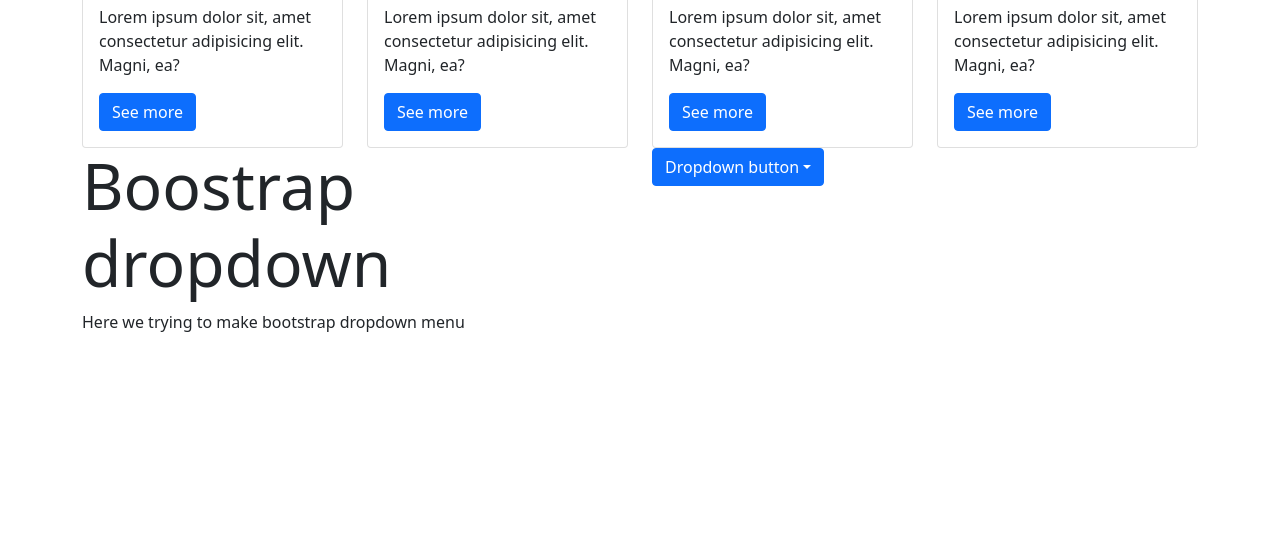
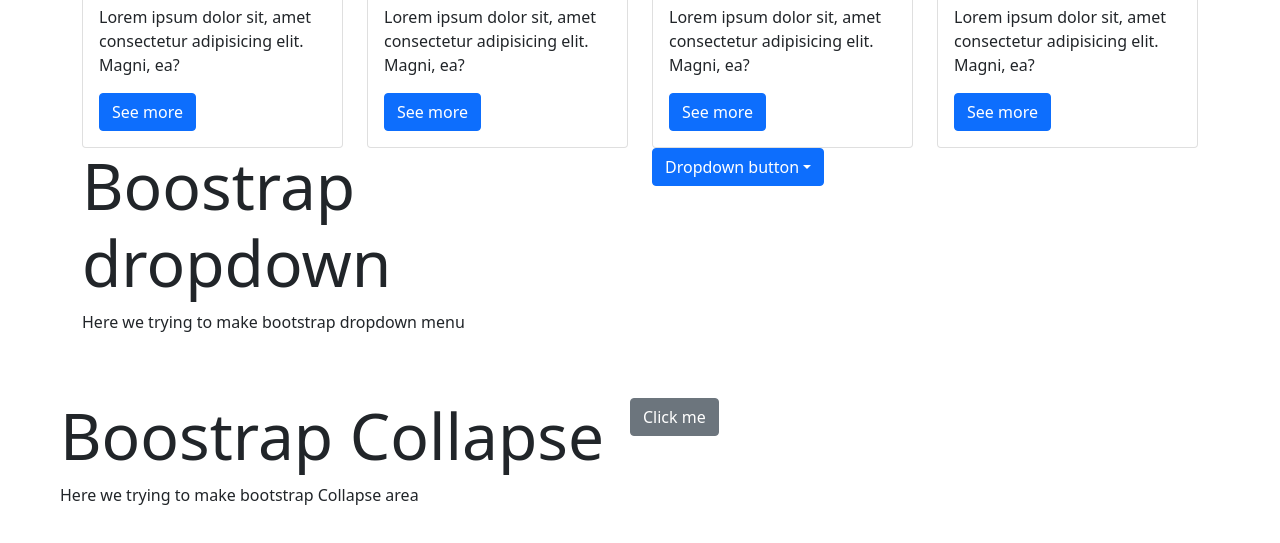
Before and after one commit to rashadulalam/bootstrap-practice, a plain HTML site: page index.html in a window 1280 px wide. Shown: the part 1546-2089 px from the top of the page. Before the commit the page ends 1896 px from the top, so only its background shows below. Drawn offline with nearby package versions, Linux system fonts and the light colour scheme.

Commit message:
Bootstrap Collapse area

```diff
--- a/index.html
+++ b/index.html
@@ -173,5 +173,24 @@
 
 
 
+<!-- Bootstrap collapse -->
+<div class="container m-5">
+    <div class="row">
+        <div class="col-md-6">
+            <h1 class="display-3">
+                Boostrap Collapse
+            </h1>
+            <p>Here we trying to make bootstrap Collapse area</p>
+        </div>
+        <div class="col-md-6">
+            <a href="javascript:void(0)" class="btn btn-secondary" data-bs-toggle="collapse" data-bs-target="#myCollapse">Click me</a>
+
+            <div id="myCollapse" class="collapse border p-2">
+                <img src="https://picsum.photos/150/100" alt="">
+                <p>Lorem ipsum dolor sit amet consectetur adipisicing elit. Vitae debitis, facilis explicabo sit reiciendis architecto voluptatibus itaque maxime vel harum repellendus impedit, distinctio doloremque provident quos autem sunt libero magni.</p>
+            </div>
+        </div>
+    </div>
+</div>
 </body>
 </html>
```
